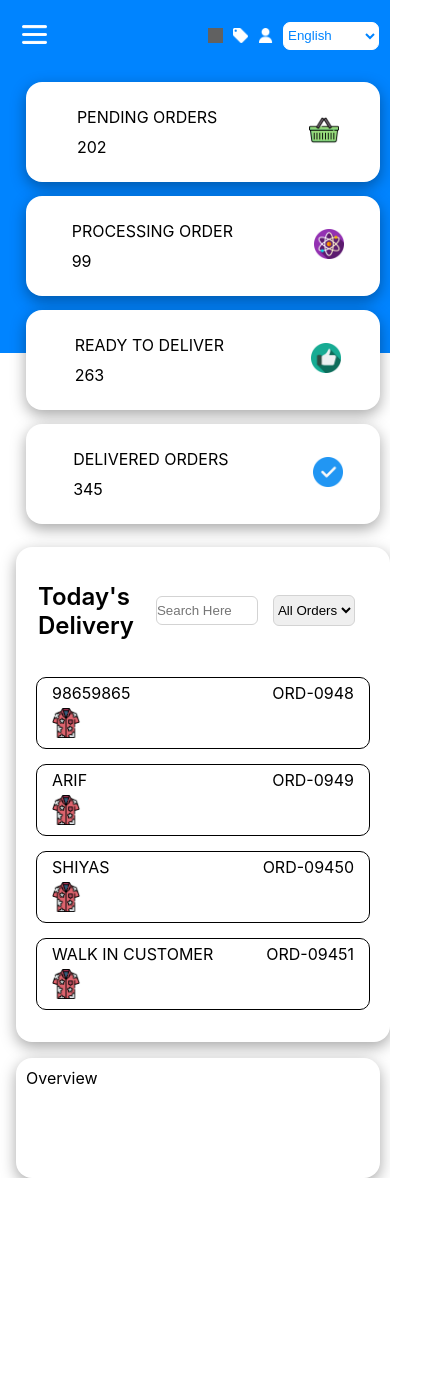
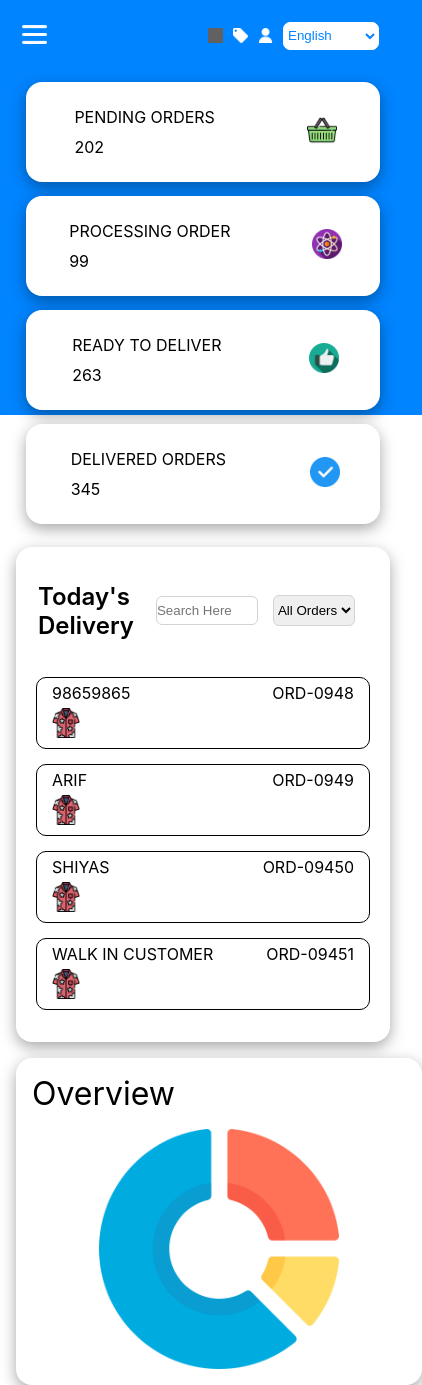
Before and after one commit to akashpal9007/rctDashBoard, a React (Create React App) app: page / in a window 390 px wide. Shown: the whole page, 422 px wide, since content can reach past the window. Before the commit the page ends 1178 px from the top, so only its background shows below. Built offline with nearby package versions, Linux system fonts and the light colour scheme; grey boxes are pictures that could not be loaded.

Commit message:
updated trackBoard

```diff
--- a/src/Components/Order.css
+++ b/src/Components/Order.css
@@ -9,7 +9,7 @@
     box-shadow: rgba(0, 0, 0, 0.35) 0px 5px 15px;
 }
 .orderDetails>*{
-    padding: 5px 25px;
+    padding: 5px 20px;
 }
 .orderIcon>img{
     height: 30px;
--- a/src/Components/Overview.css
+++ b/src/Components/Overview.css
@@ -3,15 +3,35 @@
     height: 100vh;
     margin-left: 1rem;
     border-radius: 16px;
-    padding: 10px;
+    display: flex;
+    flex-direction: column;
+    font-size: 2rem;
+    width: 35%;
+    margin-right: 1rem;
+    padding: 1rem;
     box-shadow: rgba(0, 0, 0, 0.35) 0px 5px 15px;
+}
+.overSecHalf{
+    display: flex;
+    justify-content: center;
+    align-items: center;
+}
+#pieChart{
+    margin-top: 1rem;
+    height: 20rem;
+    width: 20rem;
 }
 
 @media (max-width:900px){
     .overview{
         margin-left: 0rem;
+        width: 100%;
         margin-top: 1rem;
-        height: 100px;
+        height: max-content;
         margin-right: 0.6rem;
     }
+    #pieChart{
+        height: 15rem;
+        width: 15rem;
+    }
 }
--- a/src/Components/Overview.jsx
+++ b/src/Components/Overview.jsx
@@ -4,8 +4,10 @@ import './Overview.css'
 const Overview = () => {
   return (
     <div className='overview'>
-        Overview
-
+        <span>Overview</span>
+        <div className='overSecHalf'>
+          <img id='pieChart' src={require("../Icons/pie-chart.png")} alt="" />
+        </div>
     </div>
   )
 }
--- a/src/Components/TrackBoard.css
+++ b/src/Components/TrackBoard.css
@@ -60,3 +60,8 @@
         margin-right: 0px;
     }
 }
+@media (max-width:371px) {
+    .board-top>select{
+        width: 30px;
+    }
+}
```
